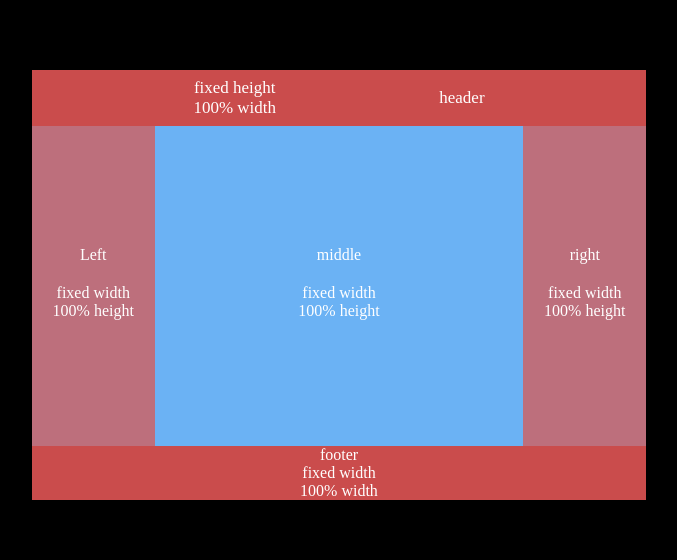
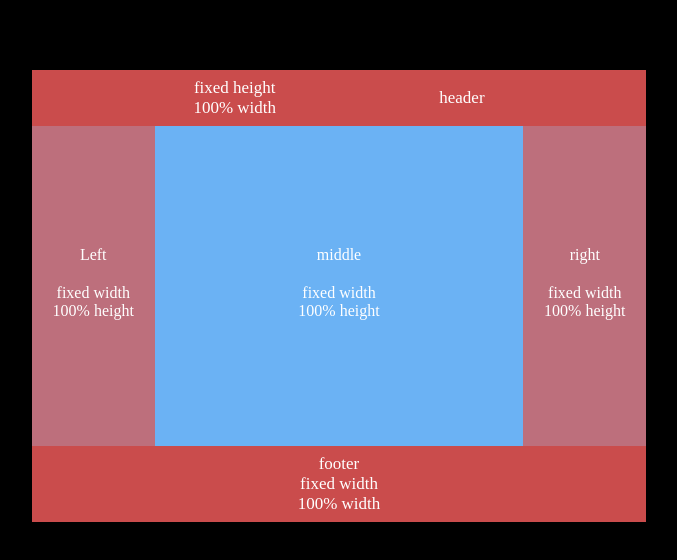
Before and after one commit to naapire/Flexbox-practice, a plain HTML site: page index.html in a window 1280 px wide. Shown: the whole page, without its empty margins (301-978 px from the left). Drawn offline with Linux system fonts and the light colour scheme.

Commit message:
first commit

```diff
--- a/style.css
+++ b/style.css
@@ -70,5 +70,11 @@ header{
     text-align: center;
     width: 80%;
     margin: auto;
-    /* margin-top: 70px; */
 }
+footer{
+    display: flex;
+    justify-content: space-around;
+    align-items: center;
+    padding: 8px 80px;
+    font-size: 17px;
+}
```
